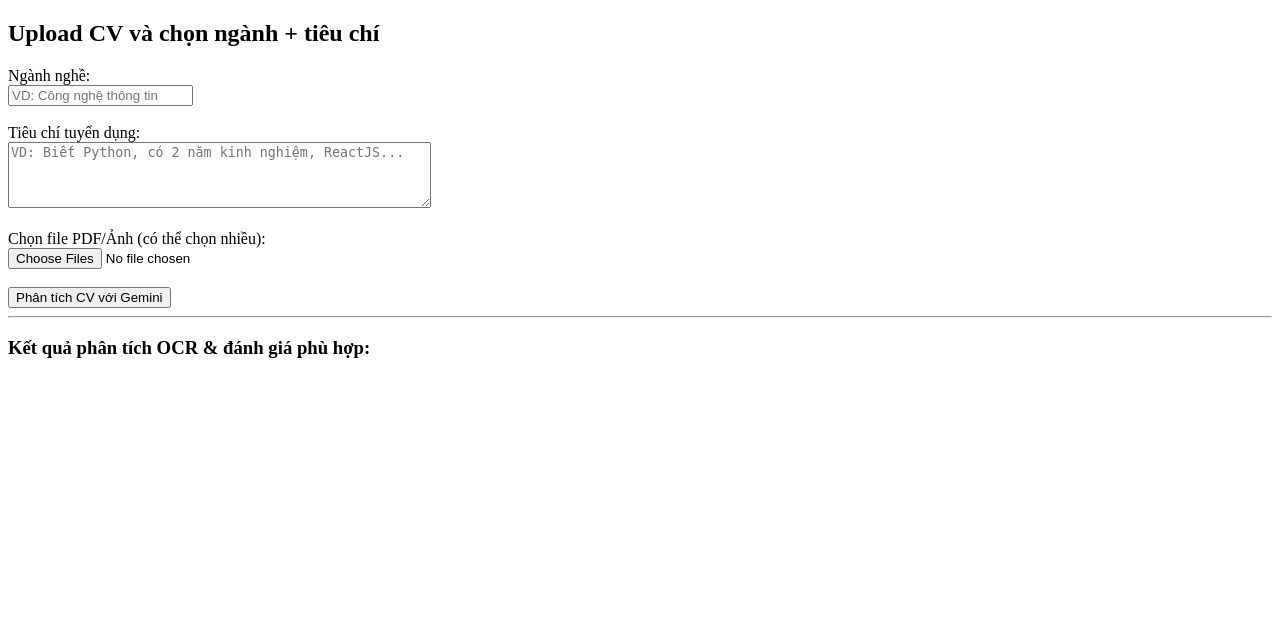
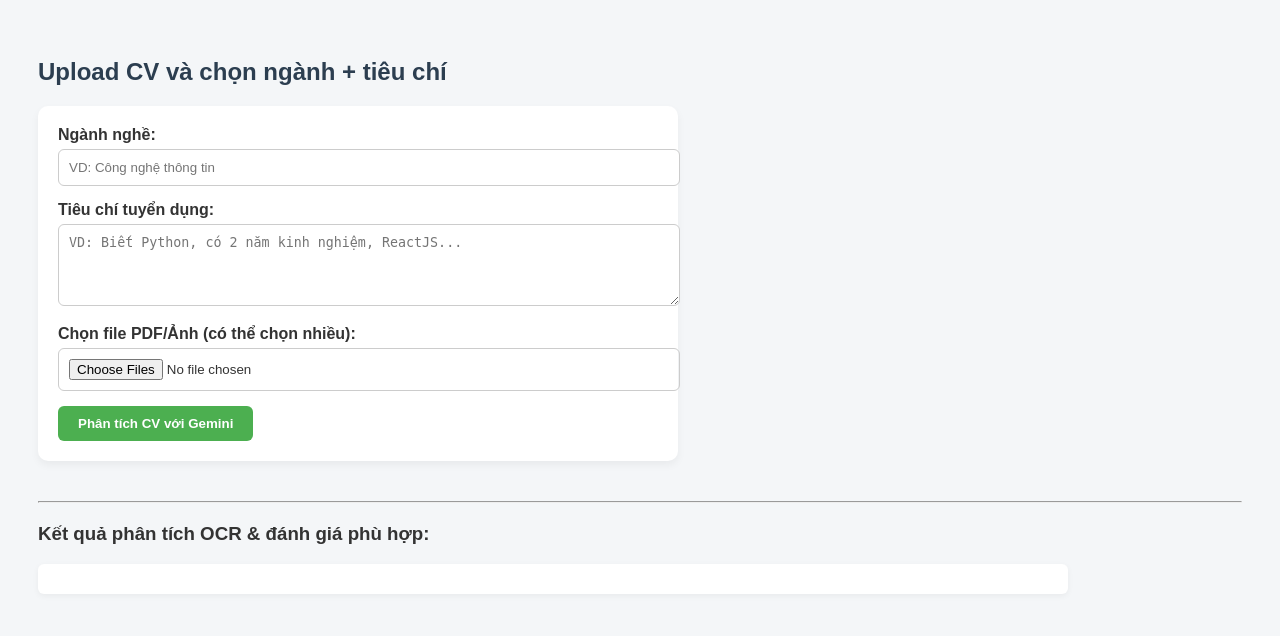
Before and after one commit to Tung-ts/OCR-Gemini, a Flask app: page / in a window 1280 px wide. Shown: the top 636 px of the page. Run offline with Flask 3, Linux system fonts and the light colour scheme.

Commit message:
feat: module autocheck cv

```diff
--- a/app/app.py
+++ b/app/app.py
@@ -2,7 +2,7 @@ import os
 import io
 from PIL import Image
 from pdf2image import convert_from_bytes
-from flask import Flask, request, render_template
+from flask import Flask, request, render_template, redirect, url_for, session
 from datetime import datetime
 import google.generativeai as genai
 from dotenv import load_dotenv
@@ -15,6 +15,7 @@ model = genai.GenerativeModel("models/gemini-1.5-flash")
 
 # Flask setup
 app = Flask(__name__)
+app.secret_key = os.urandom(24)  # Required for session
 UPLOAD_FOLDER = "static/uploads"
 RESULT_FOLDER = "results"
 os.makedirs(UPLOAD_FOLDER, exist_ok=True)
@@ -25,7 +26,7 @@ def index():
     text_output = ""
 
     if request.method == "POST":
-         #Get industry and criteria from form
+        # Get industry and criteria from form
         industry = request.form.get("industry", "").strip()
         criteria = request.form.get("criteria", "").strip()
 
@@ -37,7 +38,7 @@ def index():
                 file_ext = filename.rsplit(".", 1)[-1].lower()
 
                 try:
-                    #Convert PDF to images or load image directly
+                    # Convert PDF to images or load image directly
                     if file_ext == "pdf":
                         images = convert_from_bytes(file_bytes)
                     else:
@@ -52,7 +53,7 @@ def index():
                         ])
                         full_text += f"\n--- {filename} - Page {i+1} ---\n{response.text.strip()}"
 
-                    #  Evaluate CV match if industry and criteria are provided
+                    # Evaluate CV match if industry and criteria are provided
                     if industry and criteria:
                         eval_prompt = f"""
 Bạn là chuyên gia tuyển dụng. CV sau đây có phù hợp với ngành "{industry}" và các tiêu chí "{criteria}" không?
@@ -72,11 +73,12 @@ CV:
                 except Exception as e:
                     text_output += f"\n--- {filename} ---\nError processing: {str(e)}\n"
 
-        # Write results to .txt file
-#         timestamp = datetime.now().strftime('%Y%m%d_%H%M%S')
-#         result_file = os.path.join(RESULT_FOLDER, f"{timestamp}.txt")
-#         with open(result_file, "w", encoding="utf-8") as f:
-#             f.write(text_output)
+        # Save result to session and redirect to clear POST
+        session['text_output'] = text_output
+        return redirect(url_for('index'))
+
+    elif request.method == "GET":
+        text_output = session.pop('text_output', "")
 
     return render_template("index.html", text=text_output)
 
--- a/app/templates/index.html
+++ b/app/templates/index.html
@@ -3,19 +3,85 @@
 <head>
     <meta charset="UTF-8">
     <title>Gemini OCR CV Filter</title>
+    <style>
+        body {
+            font-family: Arial, sans-serif;
+            background: #f4f6f8;
+            padding: 30px;
+            color: #333;
+        }
+
+        h2 {
+            color: #2c3e50;
+        }
+
+        form {
+            background: white;
+            padding: 20px;
+            border-radius: 10px;
+            box-shadow: 0 4px 8px rgba(0,0,0,0.05);
+            max-width: 600px;
+            margin-bottom: 30px;
+        }
+
+        label {
+            font-weight: bold;
+        }
+
+        input[type="text"],
+        textarea,
+        input[type="file"] {
+            width: 100%;
+            padding: 10px;
+            margin-top: 5px;
+            margin-bottom: 15px;
+            border: 1px solid #ccc;
+            border-radius: 6px;
+        }
+
+        button {
+            background-color: #4caf50;
+            color: white;
+            padding: 10px 20px;
+            border: none;
+            border-radius: 6px;
+            cursor: pointer;
+            font-weight: bold;
+        }
+
+        button:hover {
+            background-color: #45a049;
+        }
+
+        hr {
+            margin-top: 40px;
+            margin-bottom: 20px;
+        }
+
+        pre {
+            background: #fff;
+            padding: 15px;
+            border-radius: 6px;
+            max-width: 1000px;
+            white-space: pre-wrap;
+            word-wrap: break-word;
+            box-shadow: 0 2px 6px rgba(0,0,0,0.05);
+        }
+    </style>
 </head>
 <body>
+
 <h2>Upload CV và chọn ngành + tiêu chí</h2>
 
 <form method="post" enctype="multipart/form-data">
-    <label for="industry">Ngành nghề:</label><br>
-    <input type="text" name="industry" placeholder="VD: Công nghệ thông tin" required><br><br>
+    <label for="industry">Ngành nghề:</label>
+    <input type="text" name="industry" placeholder="VD: Công nghệ thông tin" required>
 
-    <label for="criteria">Tiêu chí tuyển dụng:</label><br>
-    <textarea name="criteria" rows="4" cols="50" placeholder="VD: Biết Python, có 2 năm kinh nghiệm, ReactJS..." required></textarea><br><br>
+    <label for="criteria">Tiêu chí tuyển dụng:</label>
+    <textarea name="criteria" rows="4" placeholder="VD: Biết Python, có 2 năm kinh nghiệm, ReactJS..." required></textarea>
 
-    <label for="file">Chọn file PDF/Ảnh (có thể chọn nhiều):</label><br>
-    <input type="file" name="file" multiple required><br><br>
+    <label for="file">Chọn file PDF/Ảnh (có thể chọn nhiều):</label>
+    <input type="file" name="file" multiple required>
 
     <button type="submit">Phân tích CV với Gemini</button>
 </form>
@@ -24,5 +90,6 @@
 
 <h3>Kết quả phân tích OCR & đánh giá phù hợp:</h3>
 <pre>{{ text }}</pre>
+
 </body>
 </html>
--- a/docker-compose.yml
+++ b/docker-compose.yml
@@ -7,9 +7,6 @@ services:
       dockerfile: Dockerfile
     ports:
       - "80:9999"
-    volumes:
-      - ./app:/app
-      - ./results:/app/results
     env_file:
       - .env
     restart: unless-stopped
```
Also changed, not shown: requirements.txt (renamed from app/requirements.txt), 2 other files.
